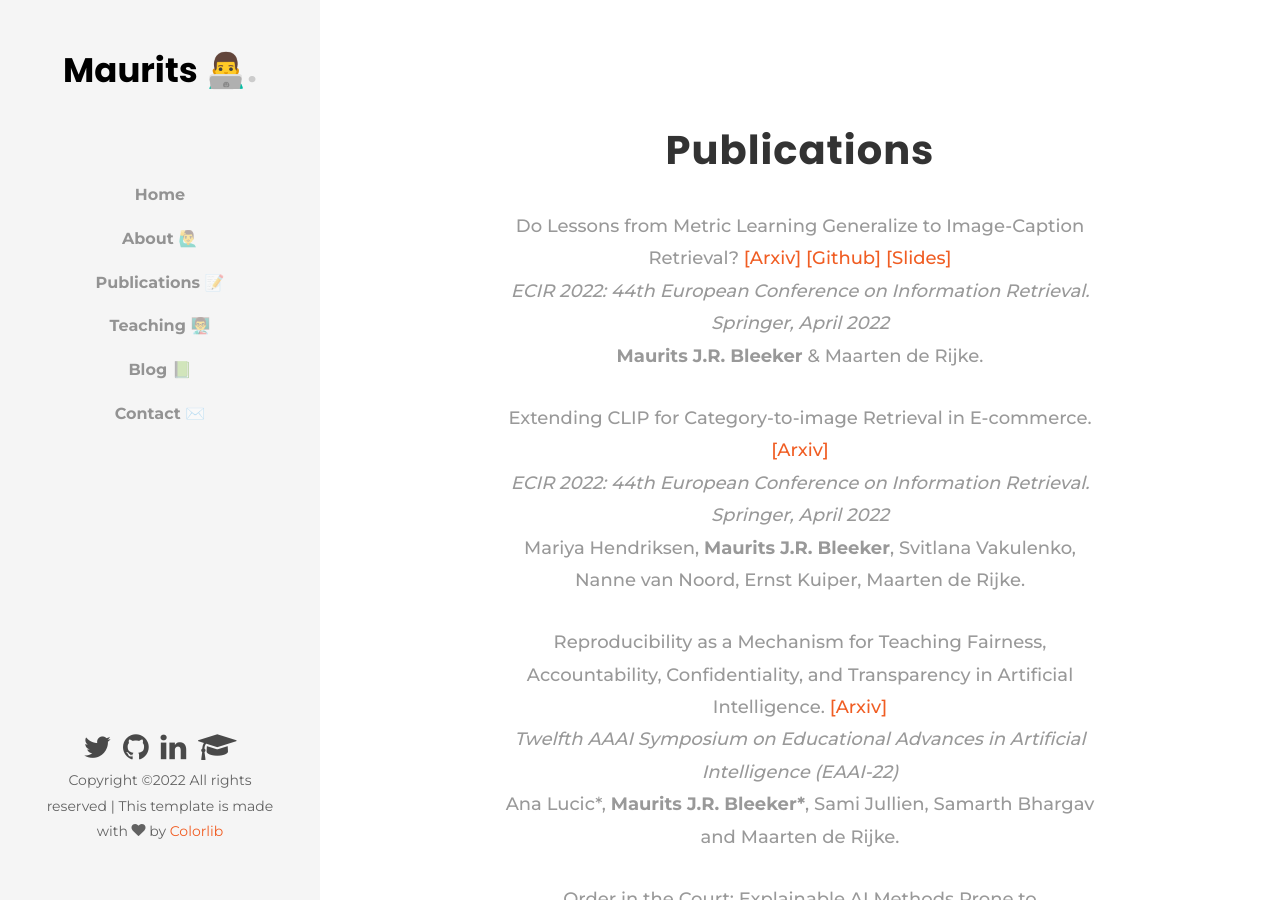
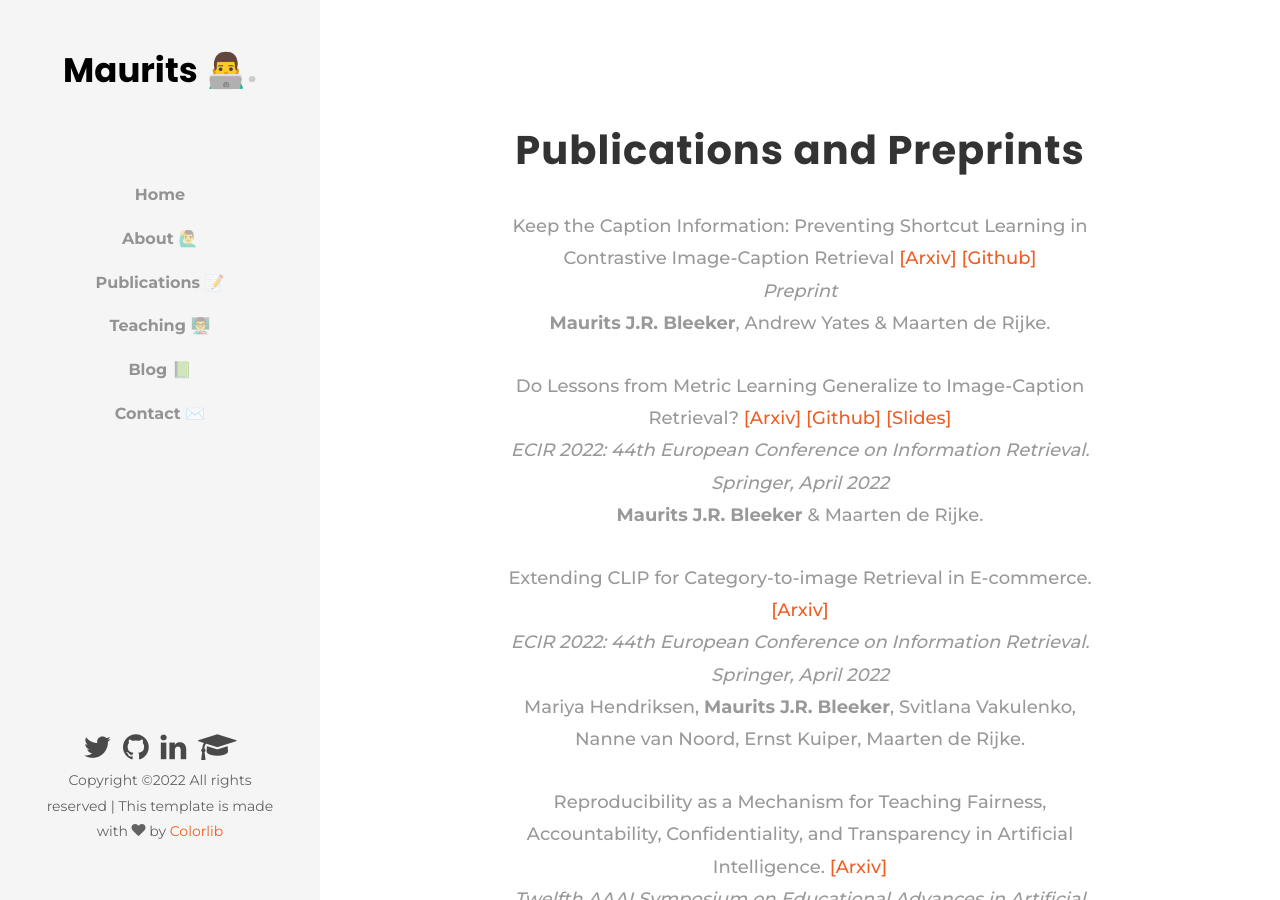
Before and after one commit to MauritsBleeker/mauritsbleeker.github.io, a Jekyll site: the page built from publications.md, in a window 1280 px wide and 900 px high. Built offline with Jekyll 4.4.1, drawn with Linux system fonts in a browser that asks for light colours; some web fonts are replaced.

Commit message:
new ppub

```diff
--- a/_layouts/publications.html
+++ b/_layouts/publications.html
@@ -9,7 +9,19 @@
             <div class="overlay"></div>
             <div class="margin-wrapper d-flex justify-content-center align-items-center">
                 <div class="col-md-8 text text-center">
-                    <h1 class="mb-4">Publications</h1>
+                    <h1 class="mb-4">Publications and Preprints</h1>
+                    <div class="publication-block">
+                        <p class="paper-title">Keep the Caption Information: Preventing Shortcut Learning in Contrastive Image-Caption Retrieval
+                            <a href="https://arxiv.org/abs/2204.13382"> [Arxiv] </a>
+                            <a href="https://github.com/MauritsBleeker/keep-the-caption-info"> [Github]</a>
+                        </p>
+                        <p class="conference">
+                            <i> Preprint </i>
+                        </p>
+                        <p class="authors">
+                            <b>Maurits J.R. Bleeker</b>, Andrew Yates & Maarten de Rijke.
+                        </p>
+                    </div>
                     <div class="publication-block">
                         <p class="paper-title"> Do Lessons from Metric Learning Generalize to Image-Caption Retrieval?
                             <a href="https://arxiv.org/abs/2202.07474"> [Arxiv] </a>
```
